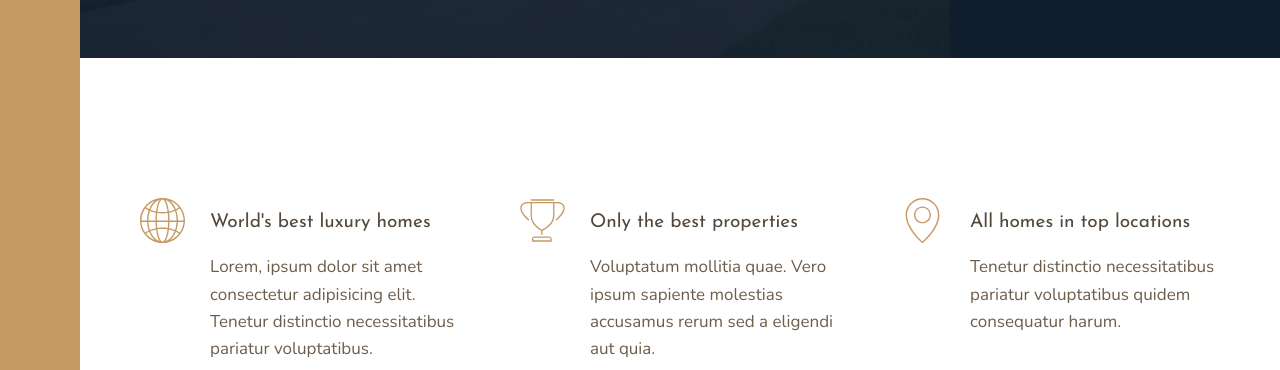
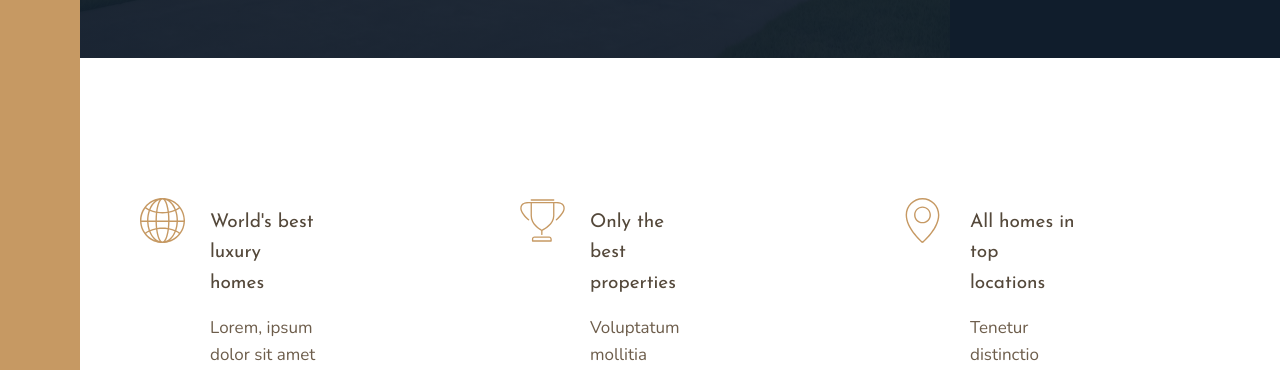
Before and after one commit to igor-arkhipenko/advanced-css-and-sass, a website: page 3-Nexter/index.html in a window 1280 px wide. Shown: the part 582-952 px from the top of the page. Drawn offline with nearby package versions, Linux system fonts and the light colour scheme.

Commit message:
Browser support for css grid

```diff
--- a/3-Nexter/sass/_features.scss
+++ b/3-Nexter/sass/_features.scss
@@ -3,18 +3,26 @@
 
     margin: 15rem 0;
 
+    @supports(display: grid) {
         display: grid;
         // grid-template-columns: repeat(3, 1fr);
         grid-template-columns: repeat(auto-fit, minmax(25rem, 1fr));
         grid-gap: 6rem;
         align-items: start;
     }
+}
 
 .feature {
+    float: left;
+    width: 33.3333%;
+    margin-bottom: 6rem;
+
+    @supports(display: grid) {
         display: grid;
         grid-template-columns: min-content 1fr;
         grid-row-gap: 1.5rem;
         grid-column-gap: 2.5rem;
+    }
 
     &__icon {
         fill: $color-primary;
```
Also changed, not shown: 3-Nexter/css/style.css. Lines whose indentation alone changed are shown as unchanged.
